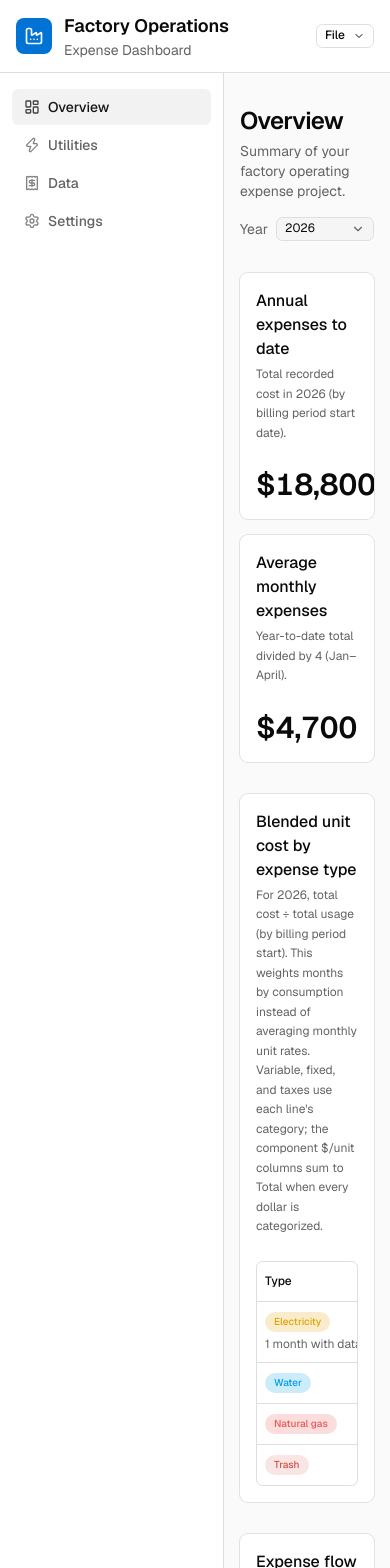
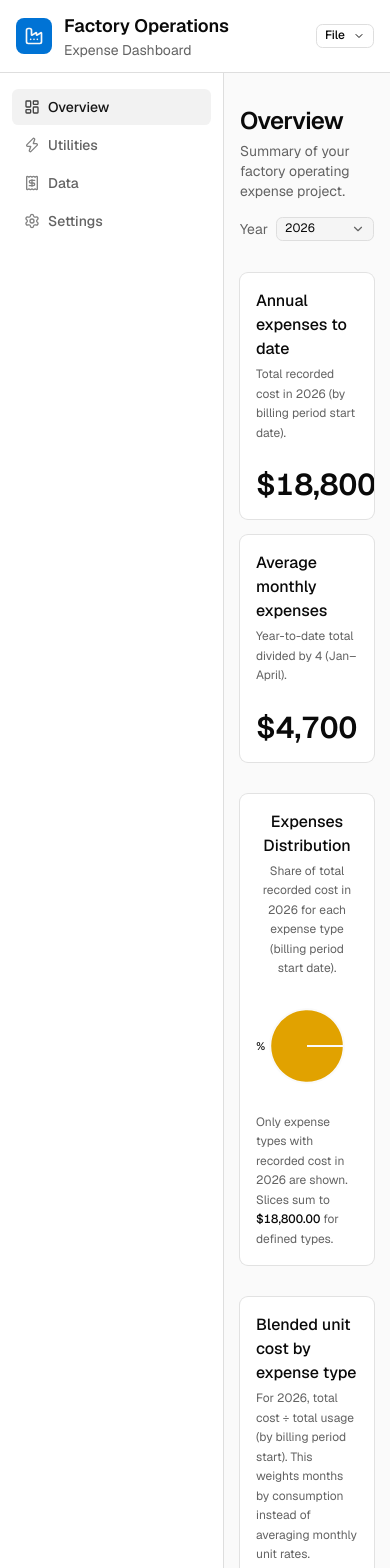
Before and after one commit to mama4294/opex-tracker, a Next.js app: page / in a window 390 px wide. Shown: the top 1568 px of the page. Built offline with nearby package versions, Linux system fonts and the light colour scheme.

Commit message:
feat: pie chart

```diff
--- a/components/overview-content.tsx
+++ b/components/overview-content.tsx
@@ -31,6 +31,7 @@ import {
 import { ConsumptionChart } from "@/components/consumption-chart";
 import { CostChart } from "@/components/cost-chart";
 import { ExpenseFlowSankey } from "@/components/expense-flow-sankey";
+import { OverviewUtilityPieChart } from "@/components/overview-utility-pie-chart";
 import { UnitCostChart } from "@/components/unit-cost-chart";
 import {
   cn,
@@ -275,6 +276,8 @@ export function OverviewContent() {
         </Card>
       </div>
 
+      <OverviewUtilityPieChart year={year} />
+
       <Card>
         <CardHeader className="pb-2">
           <CardTitle className="text-base">
--- /dev/null
+++ b/components/overview-utility-pie-chart.tsx
@@ -0,0 +1,207 @@
+"use client";
+
+import { useMemo } from "react";
+import { LabelList, Pie, PieChart } from "recharts";
+
+import {
+  Card,
+  CardContent,
+  CardDescription,
+  CardFooter,
+  CardHeader,
+  CardTitle,
+} from "@/components/ui/card";
+import {
+  ChartContainer,
+  ChartTooltip,
+  ChartTooltipContent,
+  type ChartConfig,
+} from "@/components/ui/chart";
+import {
+  entryTotalCost,
+  formatMoney,
+  parseBillingYearMonth,
+} from "@/lib/utils";
+import { useStore } from "@/store/useStore";
+
+function formatPercentOfWhole(part: number, whole: number): string {
+  if (whole <= 0 || !Number.isFinite(part)) return "0%";
+  const pct = (part / whole) * 100;
+  if (!Number.isFinite(pct)) return "0%";
+  return `${pct >= 10 ? pct.toFixed(0) : pct.toFixed(1)}%`;
+}
+
+/** Matches stroke colors in `cost-chart` / utility badges. */
+function colorForBadgeColor(badgeColor: string): string {
+  if (badgeColor === "primary") return "var(--primary)";
+  if (badgeColor === "muted") return "var(--muted-foreground)";
+  return `var(--${badgeColor})`;
+}
+
+export function OverviewUtilityPieChart({ year }: { year: number }) {
+  const utilityEntries = useStore((s) => s.utilityEntries);
+  const utilityTypeDefinitions = useStore((s) => s.utilityTypeDefinitions);
+
+  const { chartData, chartConfig, totalForChart, hasSlices } = useMemo(() => {
+    const defIds = new Set(utilityTypeDefinitions.map((d) => d.id));
+    const totals: Record<string, number> = {};
+    for (const def of utilityTypeDefinitions) {
+      totals[def.id] = 0;
+    }
+    for (const entry of utilityEntries) {
+      if (!defIds.has(entry.utility)) continue;
+      const p = parseBillingYearMonth(entry.dateStart);
+      if (!p || p.year !== year) continue;
+      totals[entry.utility] += entryTotalCost(entry);
+    }
+
+    const config: ChartConfig = {
+      amount: { label: "Amount" },
+    };
+    const rows: {
+      utilityKey: string;
+      utilityName: string;
+      amount: number;
+      fill: string;
+      sliceColor: string;
+    }[] = [];
+
+    utilityTypeDefinitions.forEach((def, defIndex) => {
+      const amt = totals[def.id] ?? 0;
+      if (amt <= 0) return;
+      const key = `u${defIndex}`;
+      const resolved = colorForBadgeColor(def.badgeColor);
+      config[key] = {
+        label: def.label,
+        color: resolved,
+      };
+      rows.push({
+        utilityKey: key,
+        utilityName: def.label,
+        amount: amt,
+        fill: `var(--color-${key})`,
+        sliceColor: resolved,
+      });
+    });
+
+    const totalForChart = rows.reduce((s, d) => s + d.amount, 0);
+
+    const chartData = rows.map((d) => ({
+      ...d,
+      sliceLabel: `${d.utilityName} ${formatPercentOfWhole(d.amount, totalForChart)}`,
+    }));
+
+    return {
+      chartData,
+      chartConfig: config,
+      totalForChart,
+      hasSlices: chartData.length > 0,
+    };
+  }, [utilityEntries, utilityTypeDefinitions, year]);
+
+  return (
+    <Card className="flex flex-col">
+      <CardHeader className="items-center pb-0 text-center sm:items-start sm:text-start">
+        <CardTitle className="text-base">Expenses Distribution</CardTitle>
+        <CardDescription>
+          Share of total recorded cost in {year} for each expense type (billing
+          period start date).
+        </CardDescription>
+      </CardHeader>
+      <CardContent className="flex-1 pb-0">
+        {utilityTypeDefinitions.length === 0 ? (
+          <p className="py-8 text-center text-sm text-muted-foreground">
+            Add expense types in Settings to see this chart.
+          </p>
+        ) : !hasSlices ? (
+          <p className="py-8 text-center text-sm text-muted-foreground">
+            No recorded costs in {year} to chart.
+          </p>
+        ) : (
+          <ChartContainer
+            config={chartConfig}
+            className="mx-auto aspect-square max-h-[280px] w-full pb-0 [&_.recharts-pie-label-text]:fill-foreground"
+          >
+            <PieChart>
+              <ChartTooltip
+                cursor={false}
+                content={
+                  <ChartTooltipContent
+                    hideLabel
+                    nameKey="utilityKey"
+                    formatter={(value, _name, item, _index, payload) => {
+                      const row = (payload ??
+                        (
+                          item as {
+                            payload?: {
+                              utilityName?: string;
+                              sliceColor?: string;
+                              amount?: number;
+                            };
+                          }
+                        ).payload) as {
+                        utilityName?: string;
+                        sliceColor?: string;
+                        amount?: number;
+                      } | null;
+                      const label = row?.utilityName ?? "";
+                      const swatch =
+                        row?.sliceColor ?? "var(--muted-foreground)";
+                      const amt = Number(value);
+                      return (
+                        <div className="flex w-full min-w-52 items-center justify-between gap-3">
+                          <div className="flex min-w-0 flex-1 items-center gap-2">
+                            <span
+                              className="h-2.5 w-2.5 shrink-0 rounded-full ring-1 ring-border/60"
+                              style={{ backgroundColor: swatch }}
+                              aria-hidden
+                            />
+                            <span className="truncate font-medium text-foreground">
+                              {label}
+                            </span>
+                          </div>
+                          <span className="shrink-0 font-medium tabular-nums text-foreground">
+                            ${formatMoney(amt)}
+                          </span>
+                        </div>
+                      );
+                    }}
+                  />
+                }
+              />
+              <Pie
+                data={chartData}
+                dataKey="amount"
+                nameKey="utilityKey"
+                stroke="var(--background)"
+                strokeWidth={2}
+                labelLine={{
+                  stroke: "var(--border)",
+                  strokeWidth: 1,
+                }}
+              >
+                <LabelList
+                  dataKey="sliceLabel"
+                  position="outside"
+                  className="text-[11px] font-medium fill-foreground"
+                />
+              </Pie>
+            </PieChart>
+          </ChartContainer>
+        )}
+      </CardContent>
+      {hasSlices ? (
+        <CardFooter className="text-xs text-muted-foreground">
+          <p className="leading-relaxed">
+            Only expense types with recorded cost in {year} are shown. Slices
+            sum to{" "}
+            <span className="font-medium text-foreground tabular-nums">
+              ${formatMoney(totalForChart)}
+            </span>{" "}
+            for defined types.
+          </p>
+        </CardFooter>
+      ) : null}
+    </Card>
+  );
+}
```
